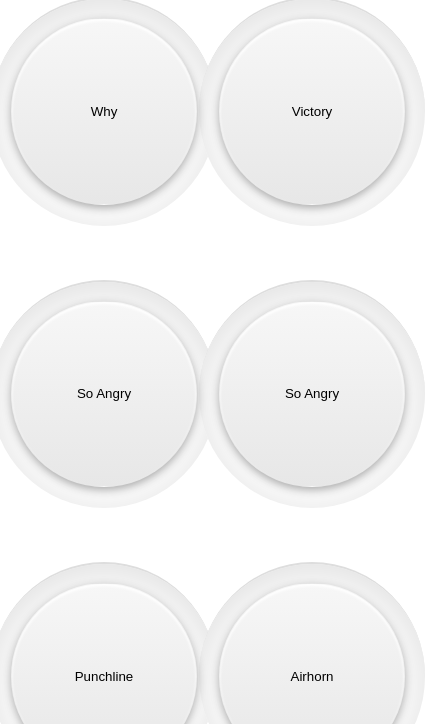
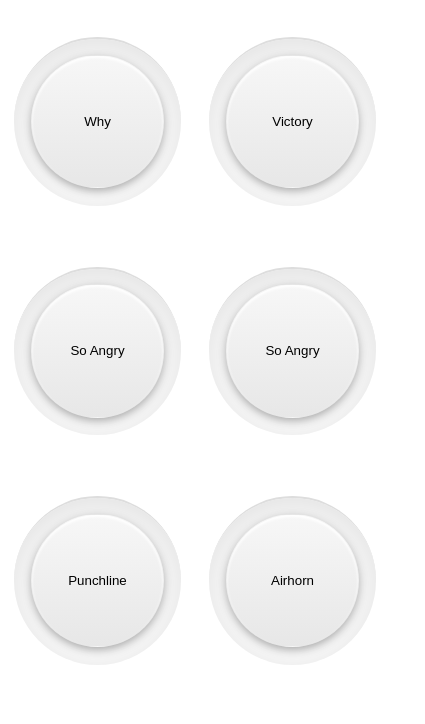
Before and after one commit to huijing/soundboard, a website: page index.html in a window 390 px wide. Shown: the part 102-826 px from the top of the page, 425 px wide, since content can reach past the window. Drawn offline with Linux system fonts and the light colour scheme.

Commit message:
Adjust styling on mobile

```diff
--- a/scss/styles.scss
+++ b/scss/styles.scss
@@ -3,7 +3,7 @@ html {
 }
 
 body {
-  min-width: 25em;
+  min-width: 20em;
 }
 
 main {
@@ -18,8 +18,8 @@ main {
 
 button {
   background-image: linear-gradient(to bottom, #f7f7f7, #e7e7e7);
-  width: 14em;
-  height: 14em;
+  width: 10em;
+  height: 10em;
   margin: 3em;
   position: relative;
   text-align: center;
@@ -36,8 +36,8 @@ button::before {
   background: #fff;
   border-top: 2px solid #ddd;
   position: absolute;
-  width: 17em;
-  height: 17em;
+  width: 12.5em;
+  height: 12.5em;
   z-index: -1;
   border-radius: 50%;
   box-shadow: inset 0 8px 48px #ddd;
@@ -57,7 +57,7 @@ button:hover {
 @supports (display:grid) {
   .buttons {
     display: grid;
-    grid-template-columns: repeat(auto-fill, minmax(12em, 1fr));
+    grid-template-columns: repeat(auto-fill, minmax(10em, 1fr));
     gap: 1em;
     justify-items: center;
   }
```
Also changed, not shown: styles.css.
